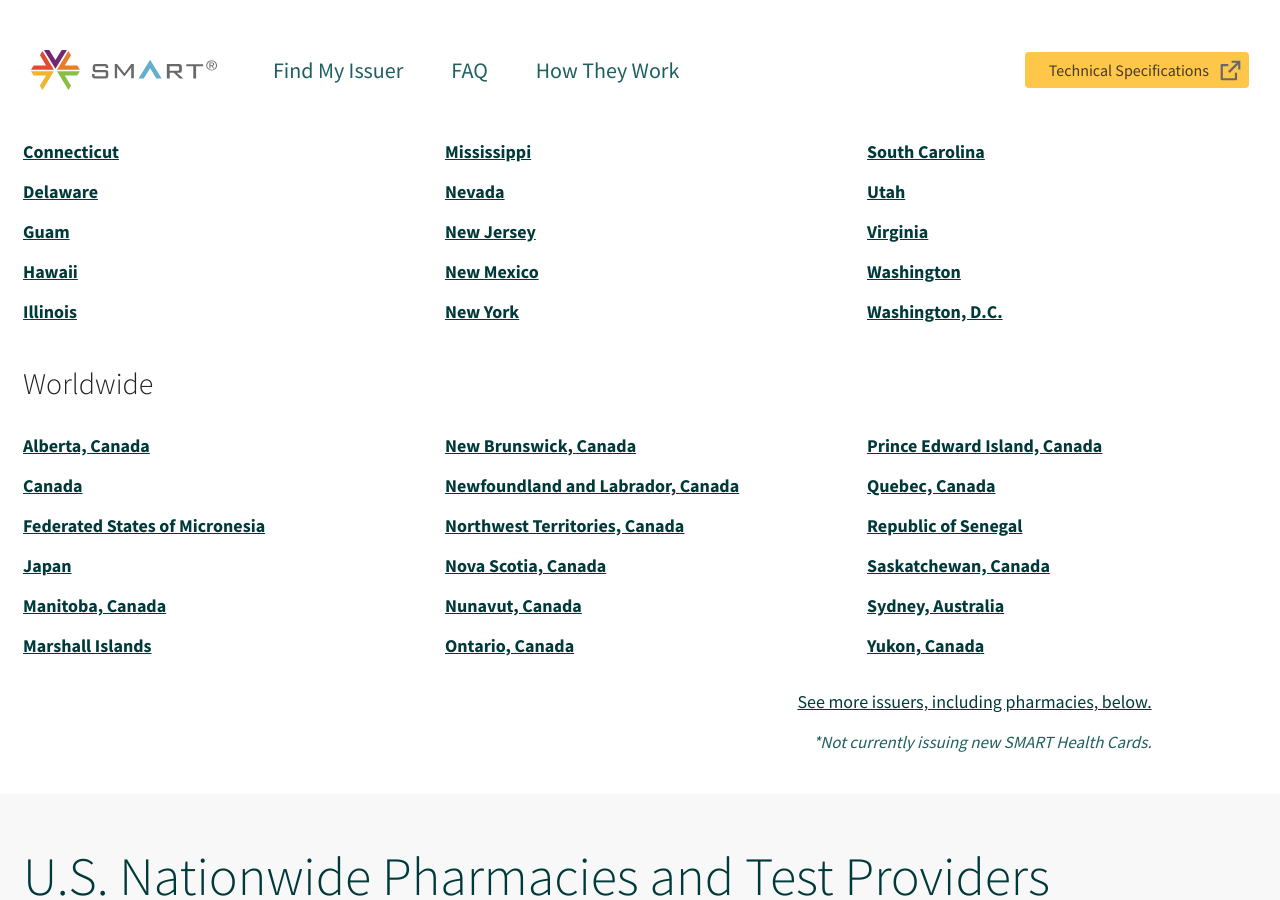
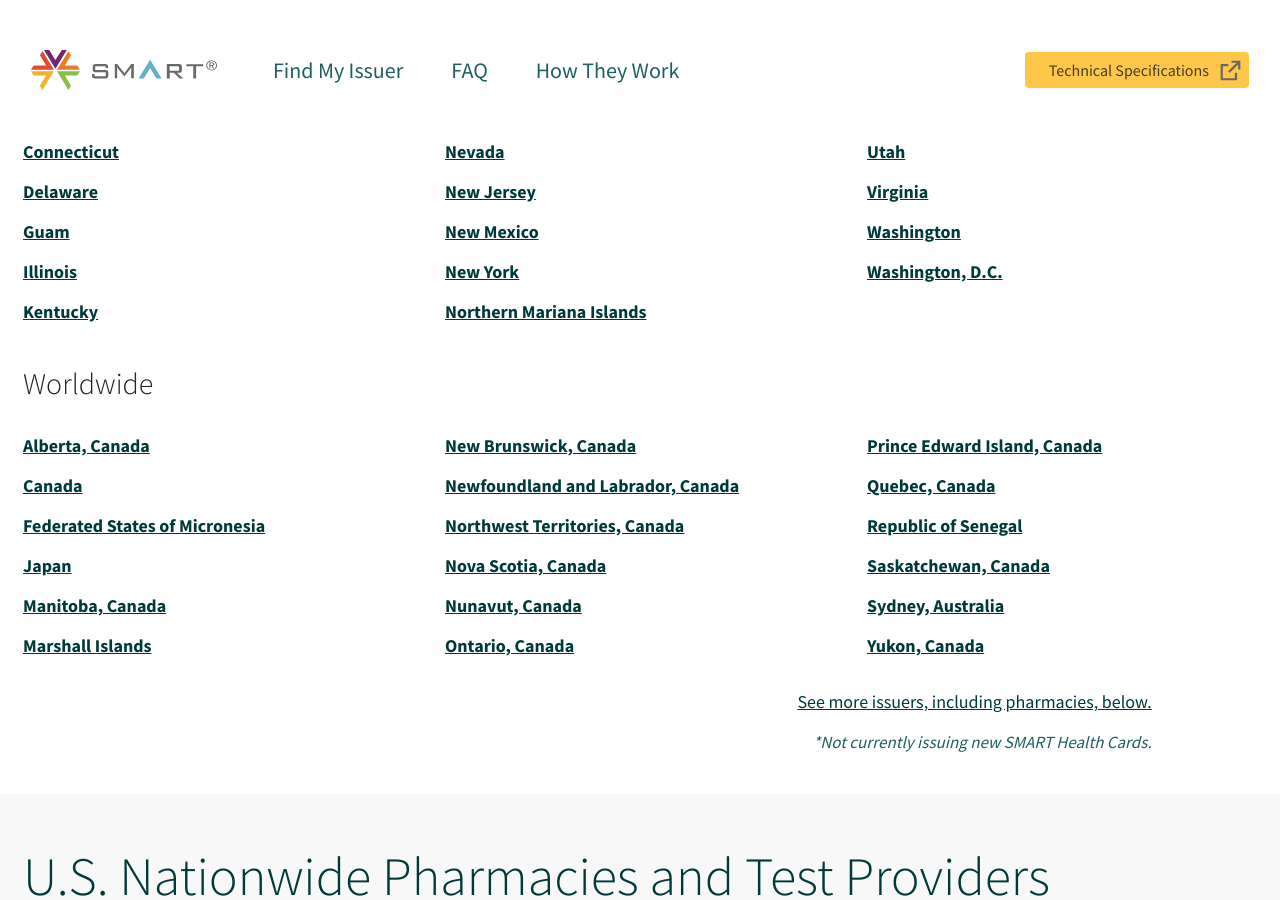
Before and after one commit to smart-health-cards/staging, a Jekyll site: the page built from en/issuers.html, in a window 1280 px wide and 900 px high, scrolled down 859 px. Built offline with Jekyll 4.4.1, drawn with Linux system fonts in a browser that asks for light colours.

Commit message:
Account for issuers that request not to be listed

```diff
--- a/en/issuers.html
+++ b/en/issuers.html
@@ -80,7 +80,7 @@
               <div class="col-12 grid-cols publichealth-issuers--us">
 
                 {% for usissuer in us_issuers %}
-                  {% if usissuer.label %}
+                  {% if usissuer.label and usissuer.currently_issuing == nil %}
                     {% assign issuer_data = issuers | where: "iss", usissuer.canonical_iss | last %}
                     <p>
                       <a class="font-weight-bold" href="{{ issuer_data.website }}" target="_blank">
```
